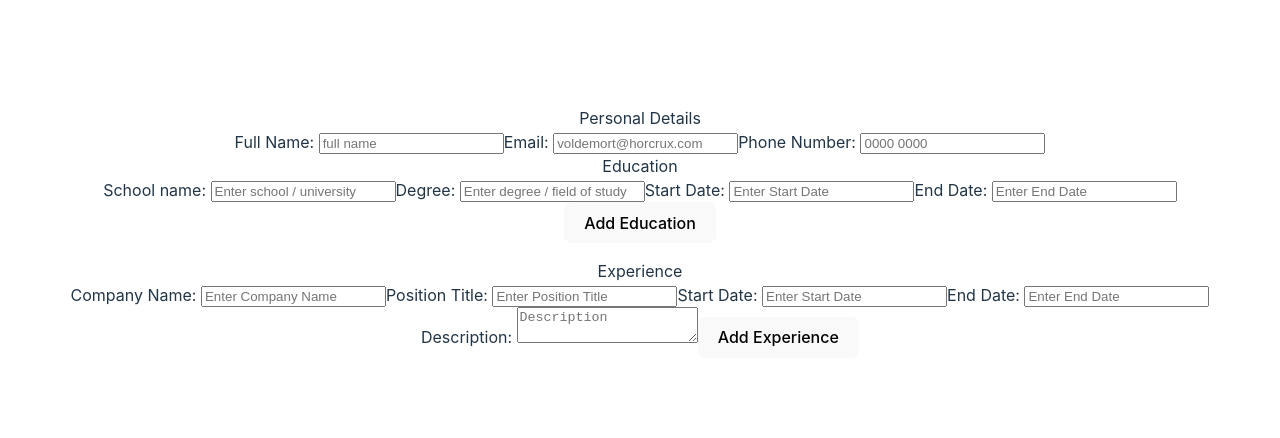
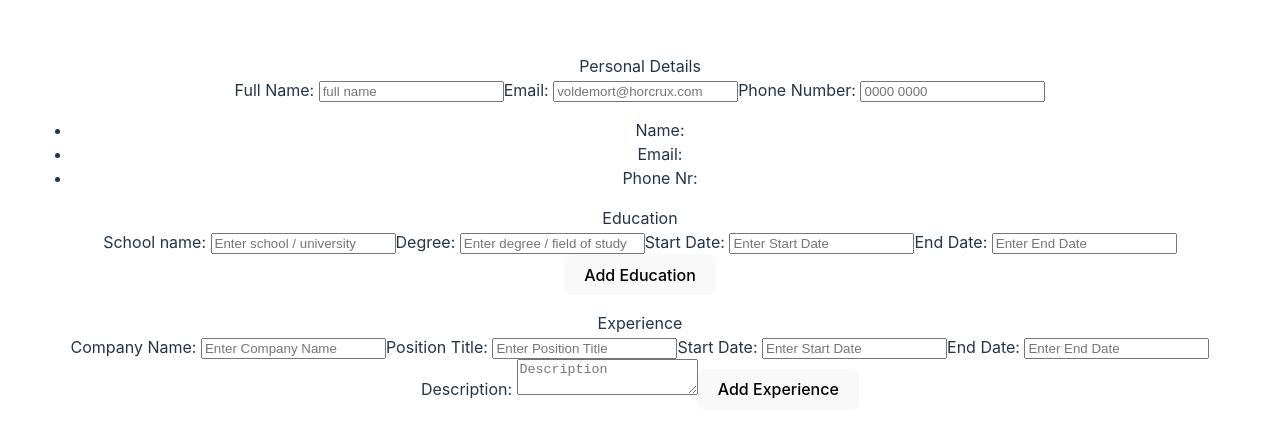
Before and after one commit to magic-doggo/cv-application, a React (Vite) app: page / in a window 1280 px wide. Shown: the part 160-598 px from the top of the page. Built offline with nearby package versions, Linux system fonts and the light colour scheme.

Commit message:
Separate PersonalDetails Component it updates the CV as details are filled, without needing to submit

```diff
--- a/src/App.jsx
+++ b/src/App.jsx
@@ -2,7 +2,7 @@
 // import reactLogo from './assets/react.svg'
 // import viteLogo from '/vite.svg'
 import './App.css'
-import PersonalDetails from './components/FormInput'
+import PersonalDetails from './components/PersonalDetails'
 import { PracticalExperience } from './components/PracticalExperience'
 import { Education } from './components/Education'
 
--- a/src/components/FormInput.jsx
+++ /dev/null
@@ -1,80 +0,0 @@
-import { useState } from "react"
-
-export default function PersonalDetails() {
-    const [fullName, setFullName] = useState('');
-    const [email, setEmail] = useState('');
-    const [phoneNumber, setPhoneNumber] = useState('');
-
-    function handleNameChange(e) {
-        setFullName(e.target.value);
-    }
-    function handleEmailChange(e) {
-        setEmail(e.target.value);
-    }
-
-    function handlePhoneNumberChange(e) {
-        setPhoneNumber(e.target.value);
-    }
-
-    return (
-        <div className="add-personal-details-section">
-            <div>Personal Details</div>
-            <form onSubmit={e => e.preventDefault()}>
-                <label htmlFor="fullName">Full Name: </label>
-                <input type="text" id="fullName" name="fullName" placeholder="full name"
-                    value={fullName} onChange={handleNameChange} />
-
-                <label htmlFor="email">Email: </label>
-                <input type="email" id="email" name="email" placeholder="voldemort@horcrux.com"
-                    value={email} onChange={handleEmailChange} />
-
-                <label htmlFor="phoneNumber">Phone Number: </label>
-                <input type="tel" id="phoneNumber" name="phoneNumber" placeholder="0000 0000"
-                    value={phoneNumber} onChange={handlePhoneNumberChange} />
-            </form>
-        </div>
-    )
-}
-
-// export function EducationalExperience() {
-//     const [school, setSchool] = useState('');
-//     const [degree, setDegree] = useState('');
-//     const [startDate, setStartDate] = useState('');
-//     const [endDate, setEndDate] = useState('');
-
-//     function handleSchoolChange(e) {
-//         setSchool(e.target.value);
-//     }
-//     function handleDegreeChange(e) {
-//         setDegree(e.target.value);
-//     }
-//     function handleStartDateChange(e) {
-//         setStartDate(e.target.value);
-//     }
-//     function handleEndDateChange(e) {
-//         setEndDate(e.target.value);
-//     }
-
-//     return (
-//         <div className="add-education-section">
-//             <div>Education</div>
-//             <form onSubmit={e => e.preventDefault()}>
-//                 <label htmlFor="school">School name: </label>
-//                 <input type="text" name="school" id="school" placeholder="Enter school / university"
-//                     value={school} onChange={handleSchoolChange} />
-
-//                 <label htmlFor="degree">Degree: </label>
-//                 <input type="text" name="degree" id="degree" placeholder="Enter degree / field of study"
-//                     value={degree} onChange={handleDegreeChange} />
-
-//                 <label htmlFor="startDate">Start Date: </label>
-//                 <input type="text" name="startDate" id="startDate" placeholder="Enter Start Date"
-//                     value={startDate} onChange={handleStartDateChange} />
-
-//                 <label htmlFor="endDate">End Date: </label>
-//                 <input type="text" name="endDate" id="endDate" placeholder="Enter End Date"
-//                     value={endDate} onChange={handleEndDateChange} />
-//             </form>
-//         </div>
-//     )
-// }
--- /dev/null
+++ b/src/components/PersonalDetails.jsx
@@ -0,0 +1,54 @@
+import { useState } from "react"
+
+export default function PersonalDetails() {
+    const [fullName, setFullName] = useState('');
+    const [email, setEmail] = useState('');
+    const [phoneNumber, setPhoneNumber] = useState('');
+
+    function handleNameChange(e) {
+        setFullName(e.target.value);
+    }
+    function handleEmailChange(e) {
+        setEmail(e.target.value);
+    }
+
+    function handlePhoneNumberChange(e) {
+        setPhoneNumber(e.target.value);
+    }
+
+    function addPersonalDetails() {
+        return (
+            <ul>
+                <li>{fullName}</li>
+                <li>{email}</li>
+                <li>{phoneNumber}</li>
+            </ul>
+        )
+    }
+
+    return (
+        <div className="add-personal-details-section">
+            <div>Personal Details</div>
+            <form onSubmit={e => e.preventDefault()}>
+                <label htmlFor="fullName">Full Name: </label>
+                <input type="text" id="fullName" name="fullName" placeholder="full name"
+                    value={fullName} onChange={handleNameChange} />
+
+                <label htmlFor="email">Email: </label>
+                <input type="email" id="email" name="email" placeholder="voldemort@horcrux.com"
+                    value={email} onChange={handleEmailChange} />
+
+                <label htmlFor="phoneNumber">Phone Number: </label>
+                <input type="tel" id="phoneNumber" name="phoneNumber" placeholder="0000 0000"
+                    value={phoneNumber} onChange={handlePhoneNumberChange} />
+                {/* <button type="submit">Add Personal Details</button> */}
+            </form>
+
+            <ul>
+                <li>Name: {fullName}</li>
+                <li>Email: {email}</li>
+                <li>Phone Nr: {phoneNumber}</li>
+            </ul>
+        </div>
+    )
+}
```
